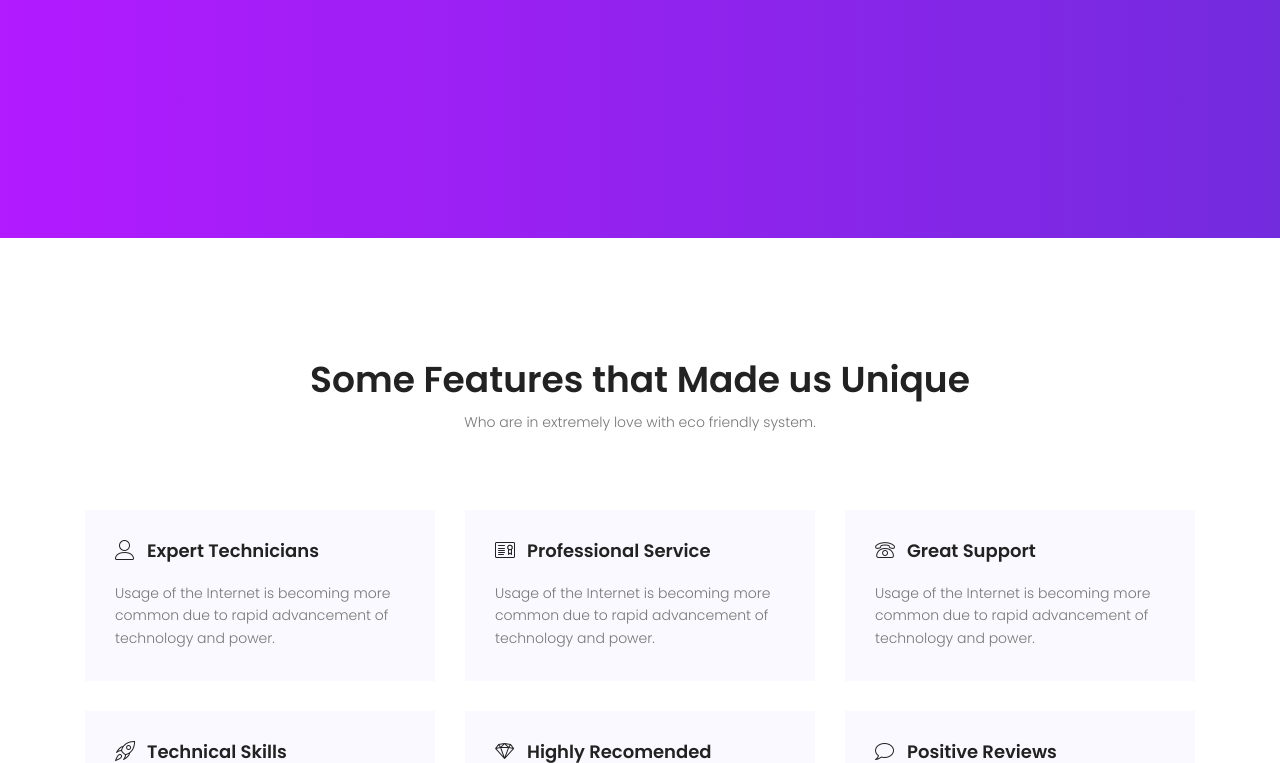
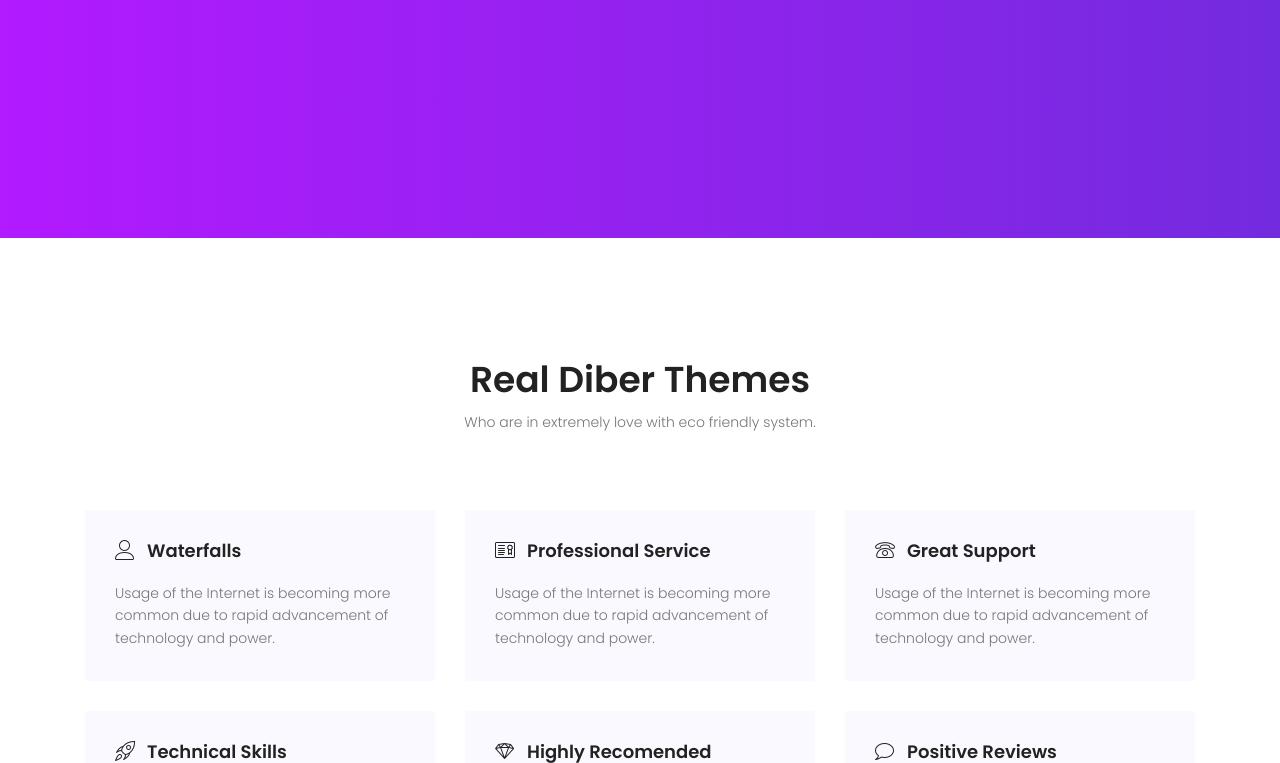
Before and after one commit to asessums7/asessums7.github.io, a plain HTML site: page generic.html in a window 1280 px wide. Shown: the part 410-1173 px from the top of the page. Drawn offline with nearby package versions, Linux system fonts and the light colour scheme.

Commit message:
Update test

```diff
--- a/generic.html
+++ b/generic.html
@@ -88,7 +88,7 @@
 					<div class="row d-flex justify-content-center">
 						<div class="menu-content pb-60 col-lg-8">
 							<div class="title text-center">
-								<h1 class="mb-10">Some Features that Made us Unique</h1>
+								<h1 class="mb-10">Real Diber Themes</h1>
 								<p>Who are in extremely love with eco friendly system.</p>
 							</div>
 						</div>
@@ -98,7 +98,7 @@
 							<div class="single-feature mb-30">
 								<div class="title d-flex flex-row pb-20">
 									<span class="lnr lnr-user"></span>
-									<h4><a href="#">Expert Technicians</a></h4>
+									<h4><a href="#">Waterfalls</a></h4>
 								</div>
 								<p>
 									Usage of the Internet is becoming more common due to rapid advancement of technology and power.
```
